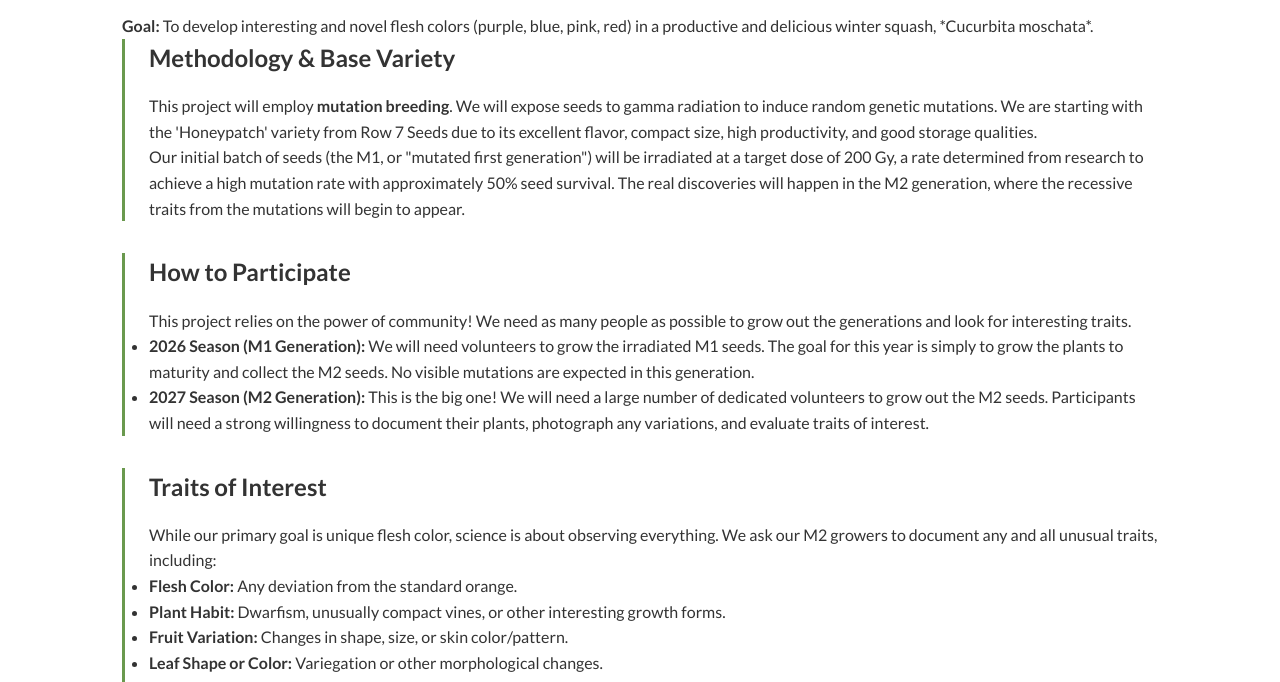
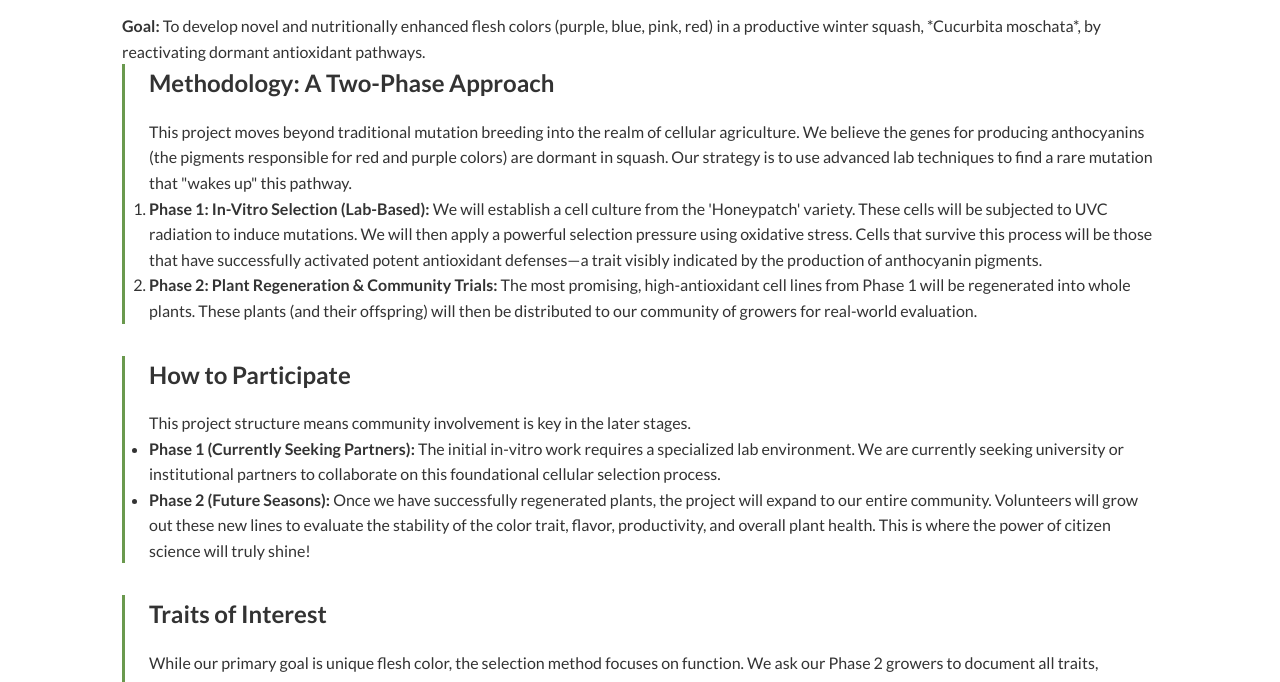
Before and after one commit to seedorfj/opencultivars.site, a website: page squash-project.html in a window 1280 px wide. Shown: the part 118-800 px from the top of the page. Drawn offline with Linux system fonts and the light colour scheme.

Commit message:
chromatic squash updates

```diff
--- a/squash-project.html
+++ b/squash-project.html
@@ -16,32 +16,34 @@
 
     <main class="container page-content">
         <h1>The Chromatic Squash Initiative</h1>
-        <p><strong>Goal:</strong> To develop interesting and novel flesh colors (purple, blue, pink, red) in a productive and delicious winter squash, *Cucurbita moschata*.</p>
+        <p><strong>Goal:</strong> To develop novel and nutritionally enhanced flesh colors (purple, blue, pink, red) in a productive winter squash, *Cucurbita moschata*, by reactivating dormant antioxidant pathways.</p>
 
         <article>
-            <h2>Methodology & Base Variety</h2>
-            <p>This project will employ <strong>mutation breeding</strong>. We will expose seeds to gamma radiation to induce random genetic mutations. We are starting with the 'Honeypatch' variety from Row 7 Seeds due to its excellent flavor, compact size, high productivity, and good storage qualities.</p>
-            <p>Our initial batch of seeds (the M1, or "mutated first generation") will be irradiated at a target dose of 200 Gy, a rate determined from research to achieve a high mutation rate with approximately 50% seed survival. The real discoveries will happen in the M2 generation, where the recessive traits from the mutations will begin to appear.</p>
+            <h2>Methodology: A Two-Phase Approach</h2>
+            <p>This project moves beyond traditional mutation breeding into the realm of cellular agriculture. We believe the genes for producing anthocyanins (the pigments responsible for red and purple colors) are dormant in squash. Our strategy is to use advanced lab techniques to find a rare mutation that "wakes up" this pathway.</p>
+            <ol>
+                <li><strong>Phase 1: In-Vitro Selection (Lab-Based):</strong> We will establish a cell culture from the 'Honeypatch' variety. These cells will be subjected to UVC radiation to induce mutations. We will then apply a powerful selection pressure using oxidative stress. Cells that survive this process will be those that have successfully activated potent antioxidant defenses—a trait visibly indicated by the production of anthocyanin pigments.</li>
+                <li><strong>Phase 2: Plant Regeneration & Community Trials:</strong> The most promising, high-antioxidant cell lines from Phase 1 will be regenerated into whole plants. These plants (and their offspring) will then be distributed to our community of growers for real-world evaluation.</li>
+            </ol>
         </article>
 
         <article>
             <h2>How to Participate</h2>
-            <p>This project relies on the power of community! We need as many people as possible to grow out the generations and look for interesting traits.</p>
+            <p>This project structure means community involvement is key in the later stages.</p>
             <ul>
-                <li><strong>2026 Season (M1 Generation):</strong> We will need volunteers to grow the irradiated M1 seeds. The goal for this year is simply to grow the plants to maturity and collect the M2 seeds. No visible mutations are expected in this generation.</li>
-                <li><strong>2027 Season (M2 Generation):</strong> This is the big one! We will need a large number of dedicated volunteers to grow out the M2 seeds. Participants will need a strong willingness to document their plants, photograph any variations, and evaluate traits of interest.</li>
+                <li><strong>Phase 1 (Currently Seeking Partners):</strong> The initial in-vitro work requires a specialized lab environment. We are currently seeking university or institutional partners to collaborate on this foundational cellular selection process.</li>
+                <li><strong>Phase 2 (Future Seasons):</strong> Once we have successfully regenerated plants, the project will expand to our entire community. Volunteers will grow out these new lines to evaluate the stability of the color trait, flavor, productivity, and overall plant health. This is where the power of citizen science will truly shine!</li>
             </ul>
         </article>
 
         <article>
             <h2>Traits of Interest</h2>
-            <p>While our primary goal is unique flesh color, science is about observing everything. We ask our M2 growers to document any and all unusual traits, including:</p>
+            <p>While our primary goal is unique flesh color, the selection method focuses on function. We ask our Phase 2 growers to document all traits, including:</p>
             <ul>
-                <li><strong>Flesh Color:</strong> Any deviation from the standard orange.</li>
-                <li><strong>Plant Habit:</strong> Dwarfism, unusually compact vines, or other interesting growth forms.</li>
-                <li><strong>Fruit Variation:</strong> Changes in shape, size, or skin color/pattern.</li>
-                <li><strong>Leaf Shape or Color:</strong> Variegation or other morphological changes.</li>
-                <li><strong>Disease Resistance:</strong> Notable resistance or susceptibility to common ailments like powdery mildew.</li>
+                <li><strong>Flesh Color:</strong> Any stable expression of red, purple, or blue pigments.</li>
+                <li><strong>Plant Vigor:</strong> How do these new lines compare to the parent 'Honeypatch' variety?</li>
+                <li><strong>Flavor & Texture:</strong> Does the new chemistry affect the squash's excellent eating quality?</li>
+                <li><strong>Disease Resistance:</strong> Has the enhanced antioxidant capacity conferred any other benefits, like improved pest or disease resistance?</li>
             </ul>
         </article>
     </main>
```
Also changed, not shown: index.html (+7 -8 lines), projects.html (+1 -1 lines), 1 other file.
